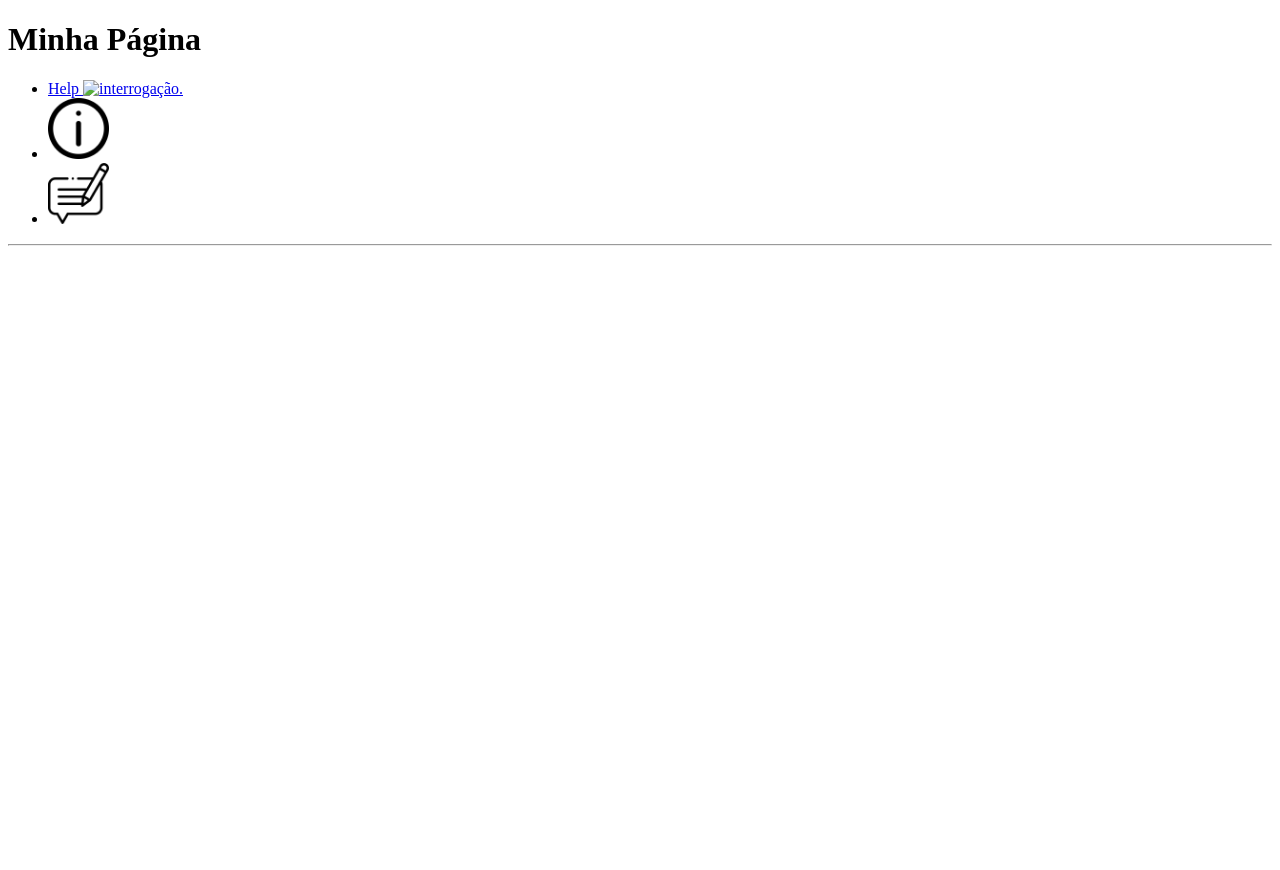
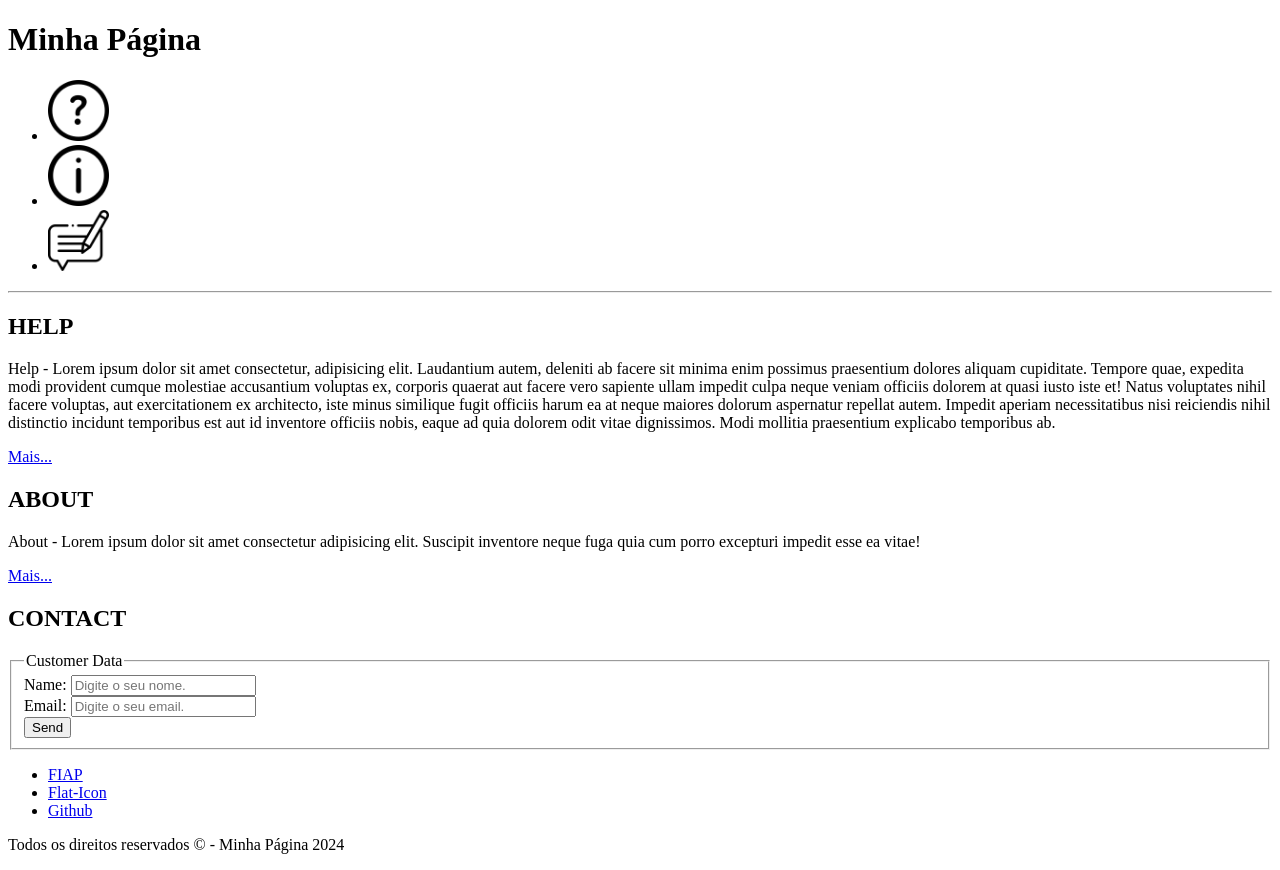
Before and after one commit to raphatatto/Primeiro-projeto-HTML, a plain HTML site: page index.html in a window 1280 px wide. Before the commit the page ends 800 px from the top, so only its background shows below. Drawn offline with Linux system fonts and the light colour scheme.

Commit message:
rodapé criado

```diff
--- a/index.html
+++ b/index.html
@@ -15,31 +15,101 @@
           <ul>
             <li>
               <a href="./paginas/help.html">
-                Help
-                <img src="./img/help.png" alt="interrogação." width="5%" />
+                <img src="./img/ajuda.png" alt="Uma interrogação." width="5%" />
               </a>
             </li>
             <li>
               <a href="./paginas/about.html">
                 <img
-                  src="./img/info.png "
+                  src="./img/info.png"
                   alt="Letra i em um círculo."
                   width="5%"
                 />
               </a>
             </li>
             <li>
-              <a href="#"
-                ><img
+              <a href="#">
+                <img
                   src="./img/contact.png"
-                  alt="Lápis escrevendo em uma caixa de texto"
+                  alt="Lápis escrevendo em uma caixa de texto."
                   width="5%"
-              /></a>
+                />
+              </a>
             </li>
           </ul>
         </nav>
       </header>
       <hr />
+
+      <section id="conteudo">
+        <div>
+          <h2>HELP</h2>
+          <p>
+            Help - Lorem ipsum dolor sit amet consectetur, adipisicing elit.
+            Laudantium autem, deleniti ab facere sit minima enim possimus
+            praesentium dolores aliquam cupiditate. Tempore quae, expedita modi
+            provident cumque molestiae accusantium voluptas ex, corporis quaerat
+            aut facere vero sapiente ullam impedit culpa neque veniam officiis
+            dolorem at quasi iusto iste et! Natus voluptates nihil facere
+            voluptas, aut exercitationem ex architecto, iste minus similique
+            fugit officiis harum ea at neque maiores dolorum aspernatur repellat
+            autem. Impedit aperiam necessitatibus nisi reiciendis nihil
+            distinctio incidunt temporibus est aut id inventore officiis nobis,
+            eaque ad quia dolorem odit vitae dignissimos. Modi mollitia
+            praesentium explicabo temporibus ab.
+          </p>
+          <a href="./paginas/help.html">Mais...</a>
+        </div>
+        <div>
+          <h2>ABOUT</h2>
+          <p>
+            About - Lorem ipsum dolor sit amet consectetur adipisicing elit.
+            Suscipit inventore neque fuga quia cum porro excepturi impedit esse
+            ea vitae!
+          </p>
+          <a href="./paginas/about.html">Mais...</a>
+        </div>
+        <div>
+          <h2>CONTACT</h2>
+          <form>
+            <fieldset>
+              <legend>Customer Data</legend>
+              <div>
+                <label for="idNm">Name:</label>
+                <input
+                  type="text"
+                  name="txtNm"
+                  id="idNm"
+                  placeholder="Digite o seu nome."
+                />
+              </div>
+              <div>
+                <label for="idEmail">Email:</label>
+                <input
+                  type="email"
+                  name="txtEmail"
+                  id="idEmail"
+                  placeholder="Digite o seu email."
+                />
+              </div>
+              <div>
+                <button type="button">Send</button>
+              </div>
+            </fieldset>
+          </form>
+        </div>
+      </section>
+
+      <footer id="rodape">
+        <nav>
+          <ul>
+            <li><a href="https://www.fiap.com.br" target="_blank">FIAP</a></li>
+            <li><a href="https://www.flaticon.com/">Flat-Icon</a></li>
+            <li><a href="https://github.com">Github</a></li>
+          </ul>
+        </nav>
+        <p>Todos os direitos reservados &copy; - Minha Página 2024</p>
+      </footer>
     </div>
   </body>
 </html>
```
